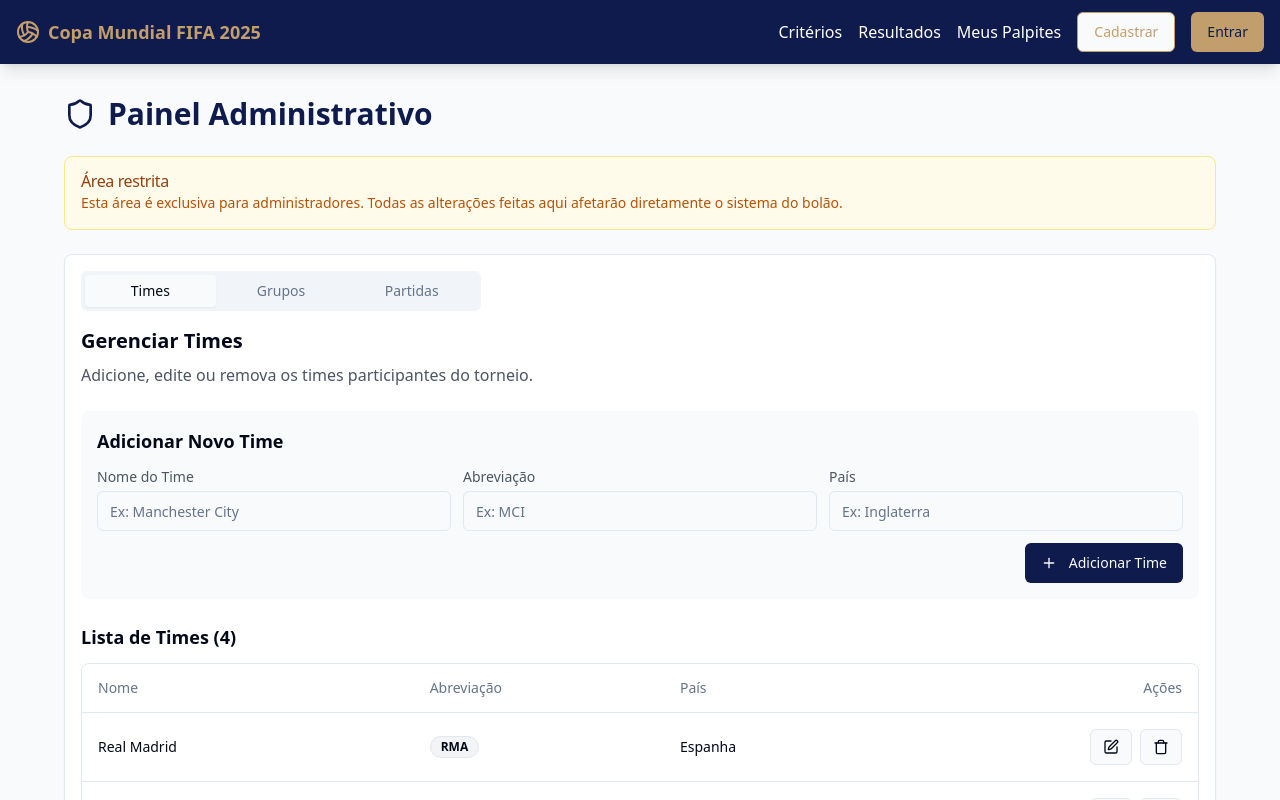
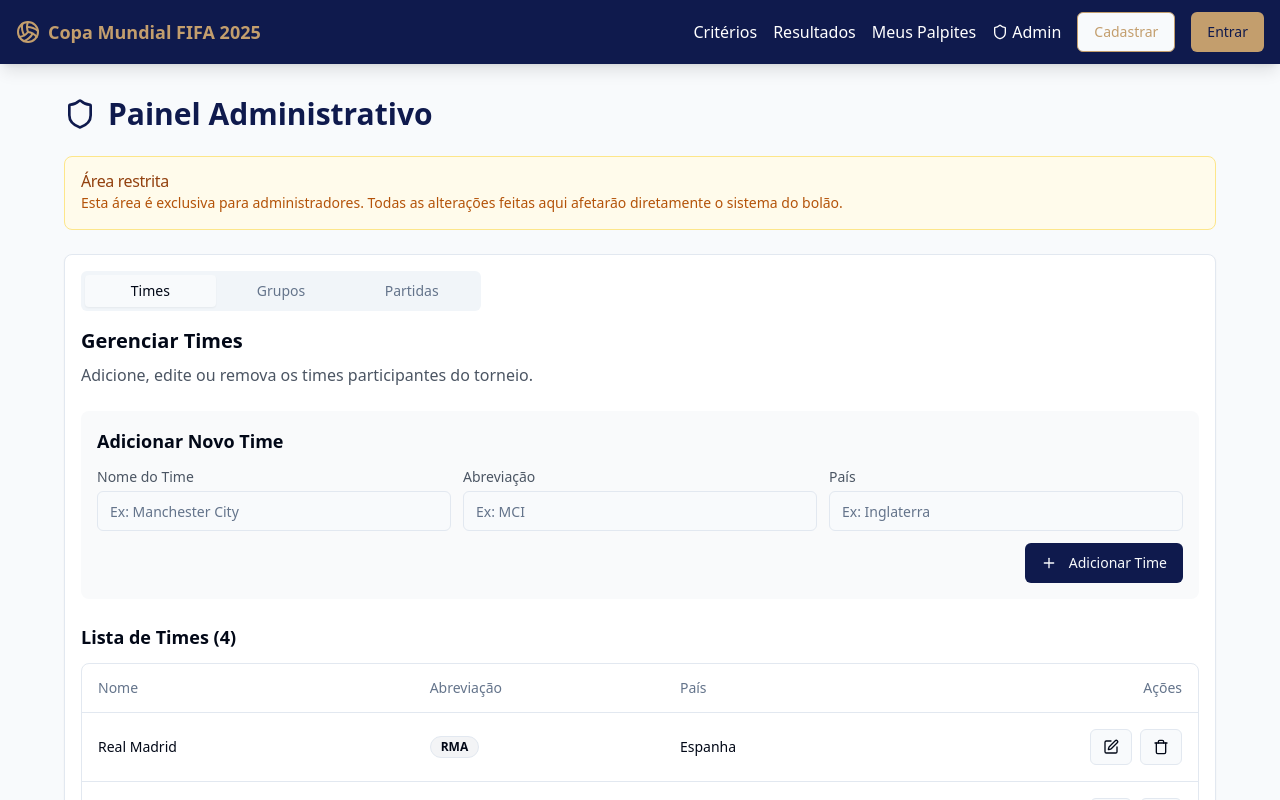
Before and after one commit to dmoreira93/clube-futuro-palpites, a React (Vite) app: page /admin in a window 1280 px wide. Shown: the top 800 px of the page. Built offline with nearby package versions, Linux system fonts and the light colour scheme.

Commit message:
Fix: Admin area access
Implement access control for the admin area.

```diff
--- a/src/components/layout/Navbar.tsx
+++ b/src/components/layout/Navbar.tsx
@@ -5,7 +5,8 @@ import { Button } from "@/components/ui/button";
 import {
   Volleyball as SoccerBallIcon,
   Trophy as TrophyIcon,
-  User as UserIcon
+  User as UserIcon,
+  Shield as ShieldIcon
 } from "lucide-react";
 
 const Navbar = () => {
@@ -63,6 +64,10 @@ const Navbar = () => {
             <Link to="/palpites" className="hover:text-fifa-gold transition-colors">
               Meus Palpites
             </Link>
+            <Link to="/admin" className="hover:text-fifa-gold transition-colors flex items-center">
+              <ShieldIcon className="w-4 h-4 mr-1" />
+              Admin
+            </Link>
             <Link to="/cadastro">
               <Button variant="outline" className="border-fifa-gold text-fifa-gold hover:bg-fifa-gold hover:text-white">
                 Cadastrar
@@ -102,6 +107,14 @@ const Navbar = () => {
                 Meus Palpites
               </Link>
               <Link
+                to="/admin"
+                className="block py-2 px-4 hover:bg-fifa-green rounded transition-colors flex items-center"
+                onClick={() => setIsMenuOpen(false)}
+              >
+                <ShieldIcon className="w-4 h-4 mr-1" />
+                Admin
+              </Link>
+              <Link
                 to="/cadastro"
                 className="block py-2 px-4 hover:bg-fifa-gold text-fifa-blue rounded font-medium transition-colors"
                 onClick={() => setIsMenuOpen(false)}
```
